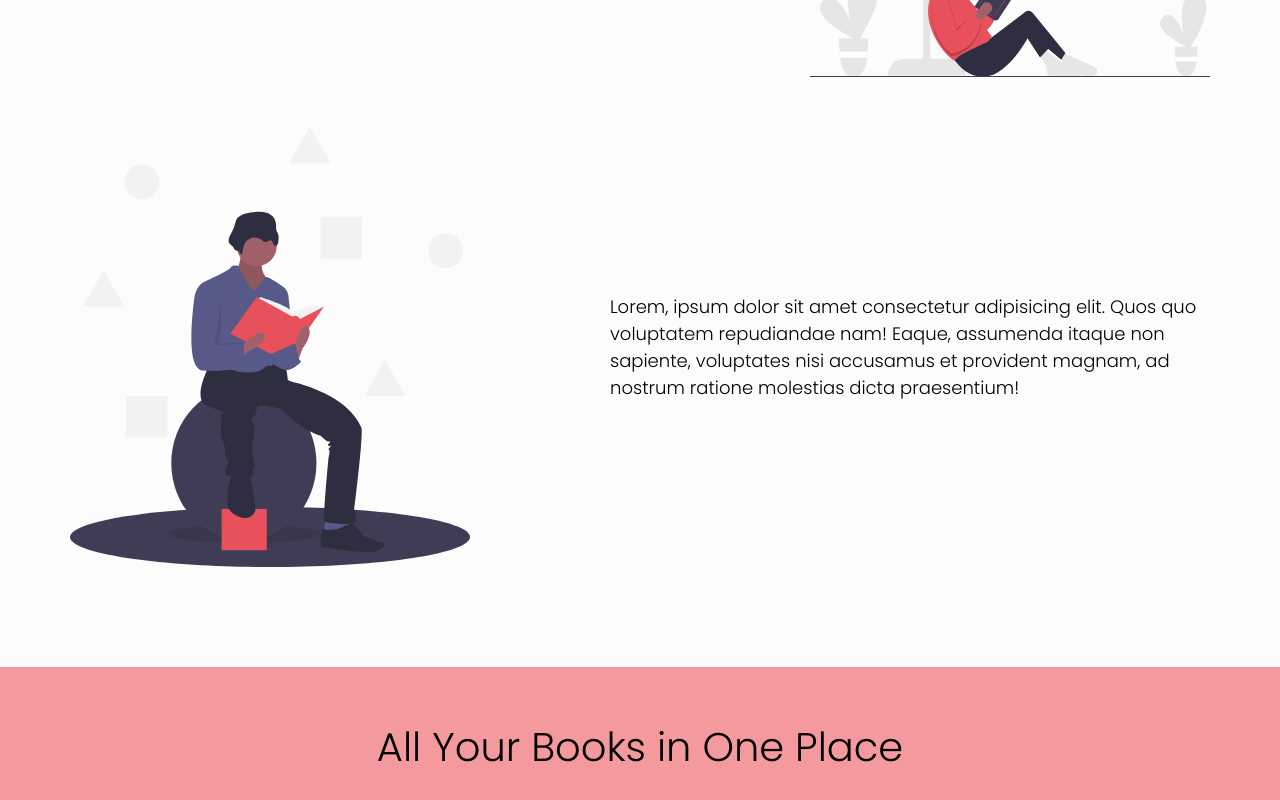
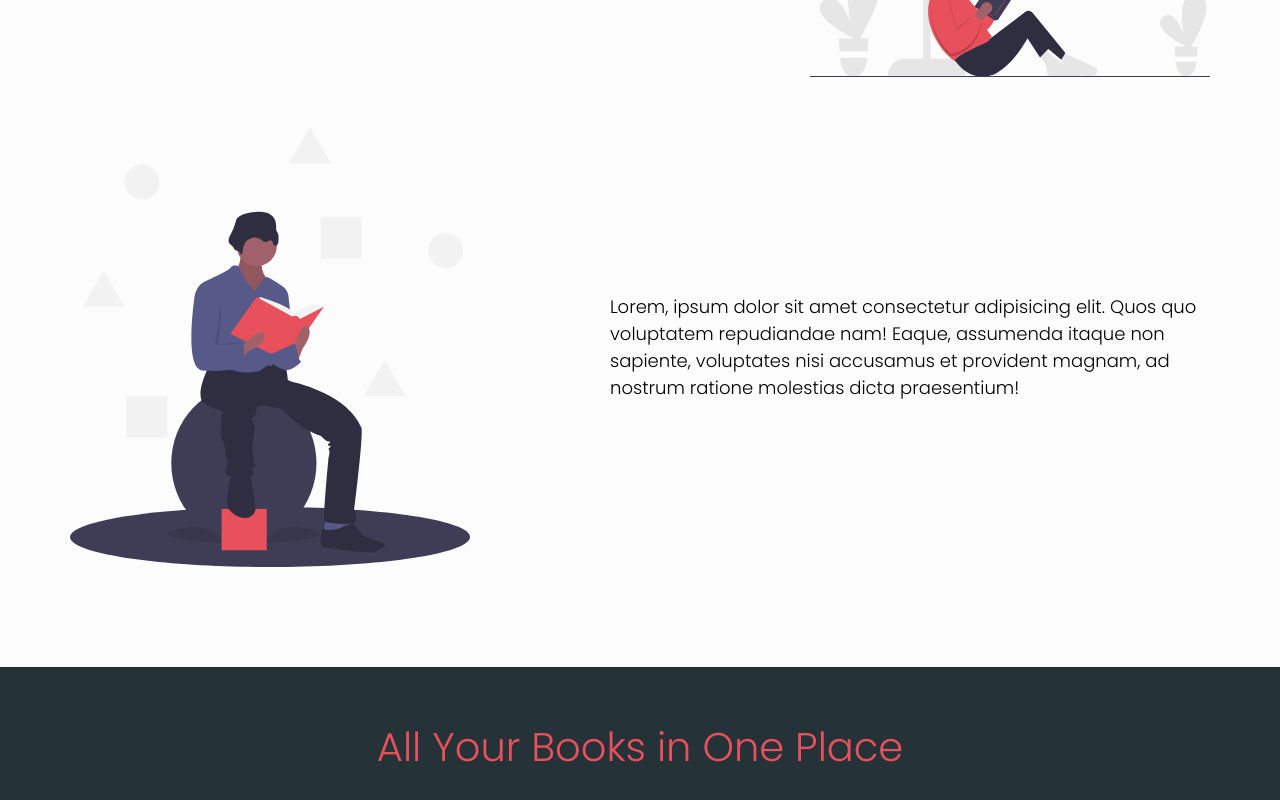
Before and after one commit to cliff-lilly-jean/Readit, a Vue app: page / in a window 1280 px wide. Shown: the part 1488-2288 px from the top of the page. Built offline with nearby package versions, Linux system fonts and the light colour scheme.

Commit message:
changed the bg color of the library section

```diff
--- a/src/components/LandingPage.vue
+++ b/src/components/LandingPage.vue
@@ -1,7 +1,7 @@
 <template>
   <div id="home">
     <header id="header">
-      <div class="lp-container">
+      <section class="lp-container">
         <div class="lp__left">
           <h1 class="title">ReadIt</h1>
           <p>
@@ -20,7 +20,7 @@
             class="icon"
           />
         </div>
-      </div>
+      </section>
     </header>
     <main id="body">
       <!-- Start Info -->
@@ -134,9 +134,9 @@ export default {
   color: #e8505b;
 }
 
-.section-title--alt {
-  color: #010101;
-}
+/* .section-title--alt {
+  color: #fcfcfc;
+} */
 
 .lp__right {
   width: 50%;
@@ -196,7 +196,7 @@ export default {
 /* Library Rules */
 
 #library {
-  background: #f4999d;
+  background: #253237;
 }
 
 #library img {
```
